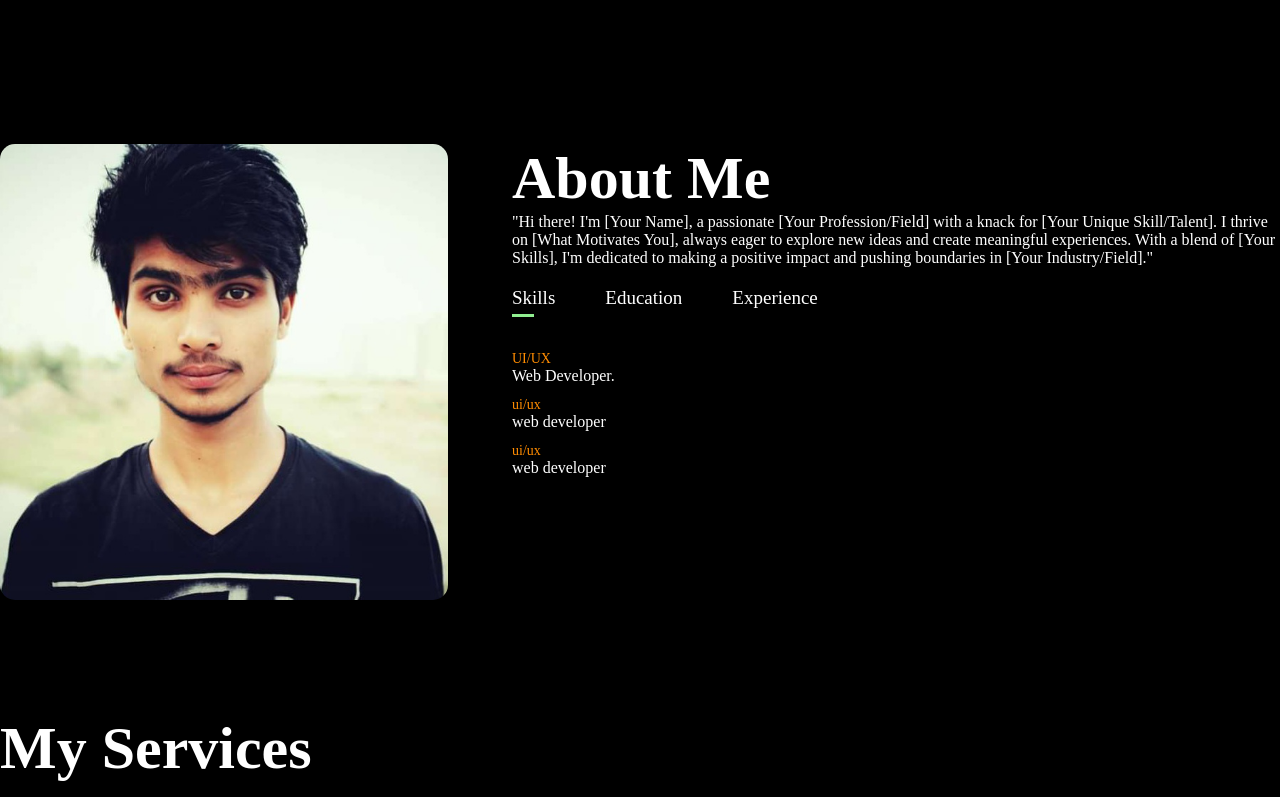
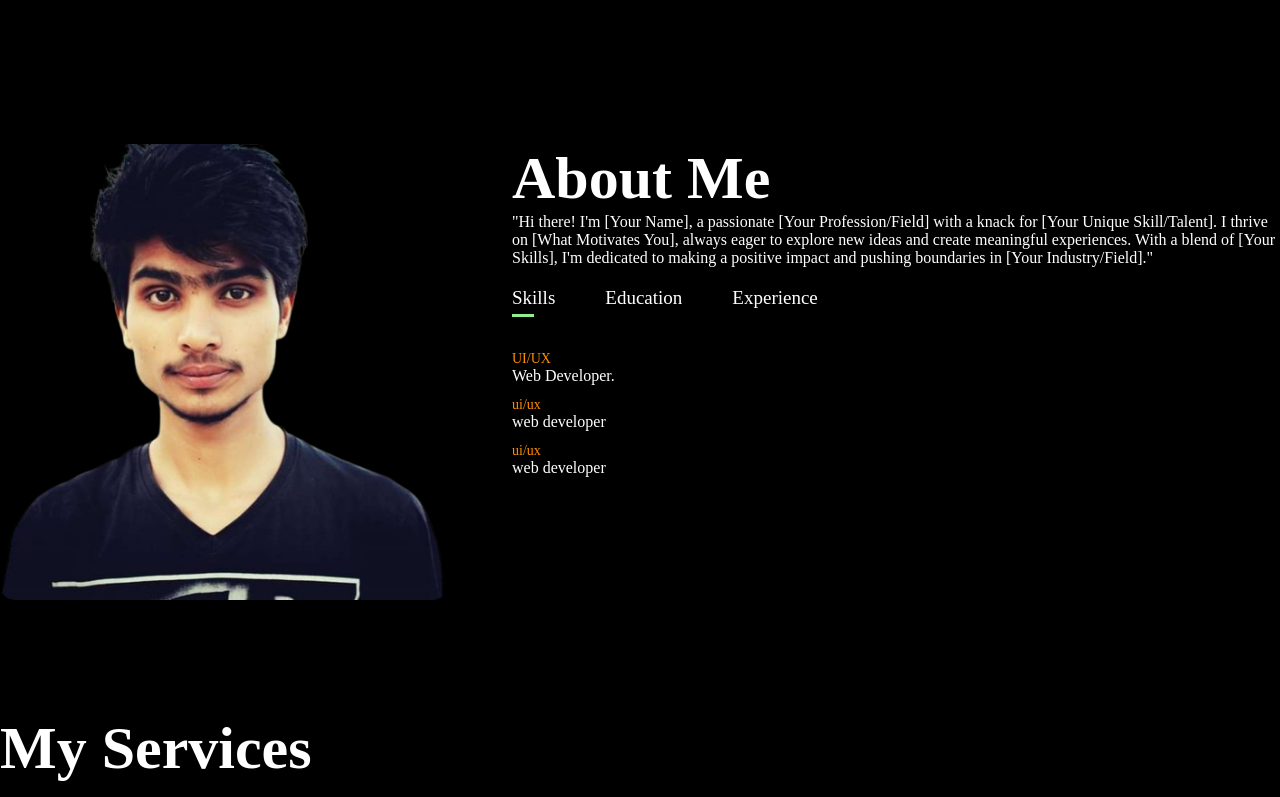
Before and after one commit to sagar-1231/Project, a plain HTML site: page index.html in a window 1280 px wide. Shown: the part 736-1533 px from the top of the page. Drawn offline with Linux system fonts and the light colour scheme.

Commit message:
Update index.html
new about picture

```diff
--- a/index.html
+++ b/index.html
@@ -35,7 +35,7 @@
   <div id="about">
     <div class="row">
       <div class="row1">
-        <img src="37.jpg">
+        <img src="view.png">
       </div>
       <div class="row2">
         <h1 class="subtitle">About Me</h1>
```
